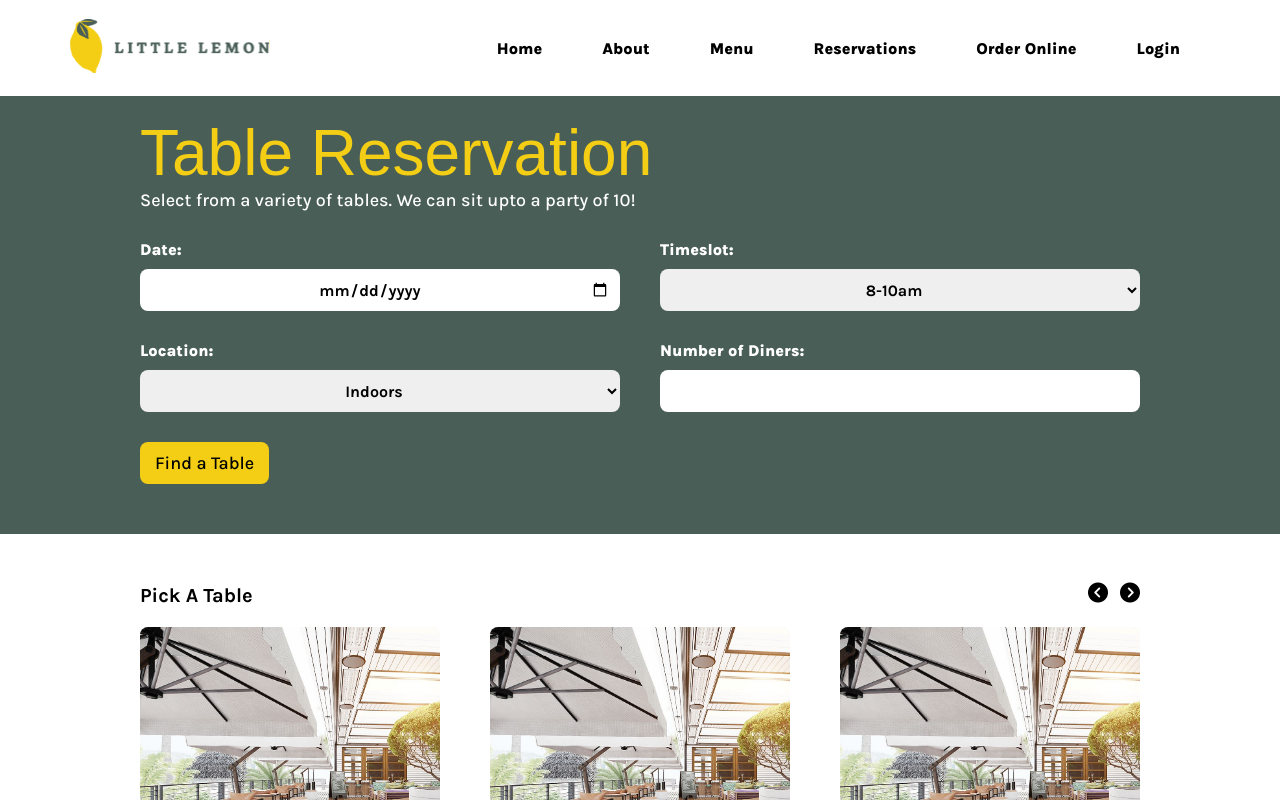
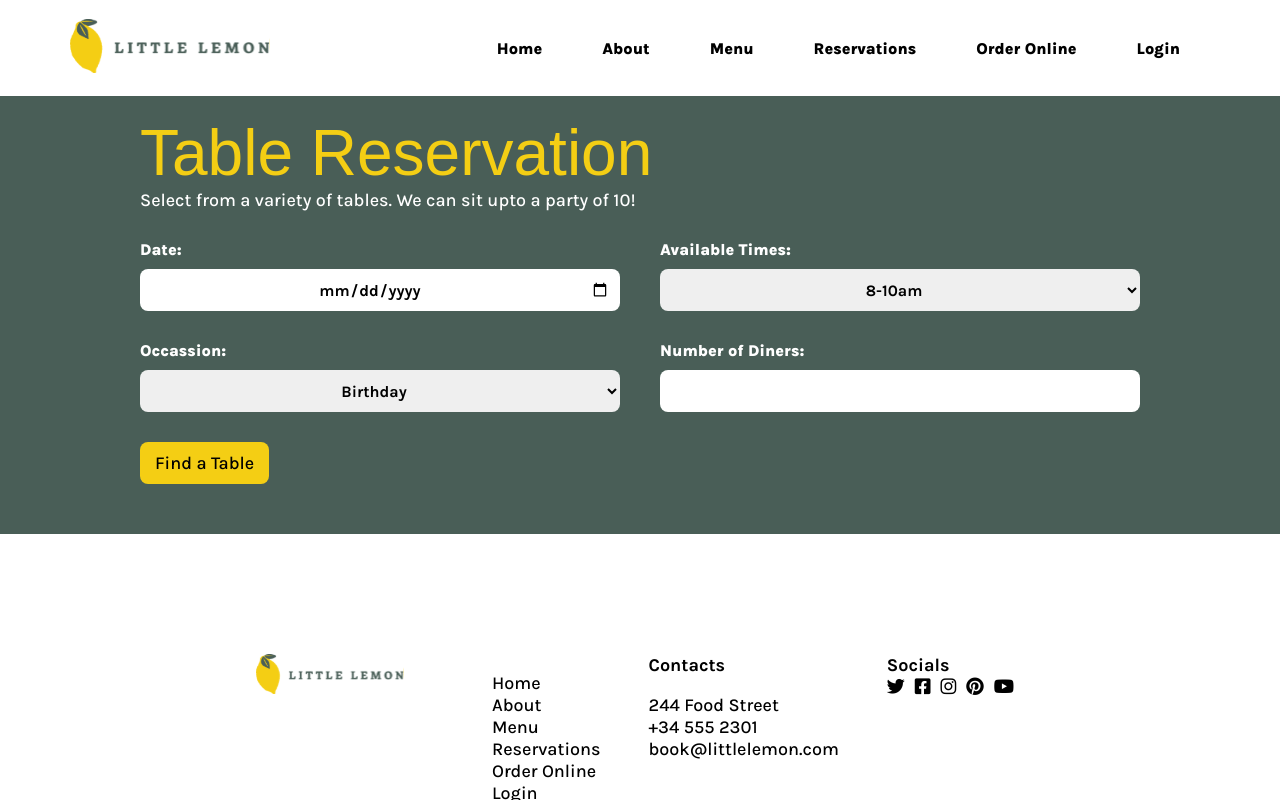
Before and after one commit to Karuma46/capstone, a React (Create React App) app: page /booking in a window 1280 px wide. Shown: the top 800 px of the page. Built offline with nearby package versions, Linux system fonts and the light colour scheme; a web font is replaced by a local one.

Commit message:
Enhanced the table booking process

```diff
--- a/public/index.html
+++ b/public/index.html
@@ -39,6 +39,7 @@
 			crossorigin="anonymous"
 			referrerpolicy="no-referrer"
 		/>
+		<script src="https://raw.githubusercontent.com/Meta-Front-End-Developer-PC/capstone/master/api.js"></script>
 		<title>Little Lemon</title>
 	</head>
 	<body>
--- a/src/booking/bookingForm.js
+++ b/src/booking/bookingForm.js
@@ -1,12 +1,11 @@
 import { useState } from "react";
-import { Link } from "react-router-dom";
 import FormInput from "components/inputs";
 
-const BookingForm = () => {
+const BookingForm = ({ setShowTables }) => {
 	const [booking, setBooking] = useState({
 		date: "",
 		timeslot: "8-10",
-		location: "Indoors",
+		occassion: "Birthday",
 		diners: 1,
 	});
 
@@ -29,24 +28,49 @@ const BookingForm = () => {
 		},
 	]);
 
-	const [locations] = useState([
+	const [occassions] = useState([
 		{
-			name: "Indoors",
-			value: "Indoors",
+			name: "Birthday",
+			value: "Birthday",
 		},
 		{
-			name: "Outdoors",
-			value: "Outdoors",
+			name: "Anniversary",
+			value: "Anniversary",
 		},
 	]);
+
+	const getMinDate = () => {
+		var d = new Date();
+		var today = `${d.getFullYear()}-${String(d.getMonth() + 1).padStart(
+			2,
+			0
+		)}-${d.getUTCDate()}`;
+		console.log(today);
+		return today;
+	};
+
+	const getMaxDate = () => {
+		var d = new Date();
+		var today = `${d.getFullYear()}-${String(d.getMonth() + 2).padStart(
+			2,
+			0
+		)}-${d.getUTCDate()}`;
+		console.log(today);
+		return today;
+	};
 
 	const handleBooking = (obj) => {
 		setBooking({ ...booking, ...obj });
 	};
 
+	const handleSubmit = (e) => {
+		e.preventDefault();
+		setShowTables(true);
+	};
+
 	return (
 		<>
-			<form>
+			<form onSubmit={handleSubmit}>
 				<FormInput
 					label="Date:"
 					type="date"
@@ -54,26 +78,31 @@ const BookingForm = () => {
 					value={booking.date}
 					onChange={handleBooking}
 					className="half"
+					min={getMinDate()}
+					max={getMaxDate()}
+					required={true}
 				/>
 
 				<FormInput
-					label="Timeslot:"
+					label="Available Times:"
 					type="select"
 					id="timeslot"
 					value={booking.timeslot}
 					options={timeslots}
 					onChange={handleBooking}
 					className="half"
+					required={true}
 				/>
 
 				<FormInput
-					label="Location:"
+					label="Occassion:"
 					type="select"
-					id="location"
-					value={booking.location}
-					options={locations}
+					id="occassion"
+					value={booking.occassion}
+					options={occassions}
 					onChange={handleBooking}
 					className="half"
+					required={true}
 				/>
 				<FormInput
 					label="Number of Diners:"
@@ -84,8 +113,9 @@ const BookingForm = () => {
 					min="1"
 					onChange={handleBooking}
 					className="half"
+					required={true}
 				/>
-				<button>Find a Table</button>
+				<button type="submit">Find a Table</button>
 			</form>
 		</>
 	);
--- a/src/booking/bookingInfo.js
+++ b/src/booking/bookingInfo.js
@@ -1,16 +1,22 @@
 import { useState } from "react";
+import { useNavigate } from "react-router-dom";
 import Footer from "components/footer";
 import Header from "components/header";
 import FormInput from "components/inputs";
-import { Link } from "react-router-dom";
 
 const BookingInfo = () => {
+	const navigate = useNavigate();
 	const [info, setInfo] = useState({
 		email: "",
 		firstname: "",
 		lastname: "",
 		phonenumber: "",
 	});
+
+	const handleSubmit = (e) => {
+		e.preventDefault();
+		navigate("/booking/pay");
+	};
 
 	return (
 		<>
@@ -51,19 +57,21 @@ const BookingInfo = () => {
 								</div>
 							</div>
 							<div className="sectionContent">
-								<form>
+								<form onSubmit={handleSubmit}>
 									<FormInput
-										label="Email Address"
+										label="Email Address *"
 										type="email"
 										value={info.email}
 										className="light"
+										required={true}
 									/>
 
 									<FormInput
-										label="First Name"
+										label="First Name *"
 										type="text"
 										value={info.firstname}
 										className="light half"
+										required={true}
 									/>
 
 									<FormInput
@@ -80,9 +88,9 @@ const BookingInfo = () => {
 										className="light"
 									/>
 
-									<Link to="/booking/pay">
-										<button>Payment Details</button>
-									</Link>
+									<button type="submit">
+										Payment Details
+									</button>
 								</form>
 							</div>
 						</div>
--- a/src/booking/bookingPayment.js
+++ b/src/booking/bookingPayment.js
@@ -1,9 +1,12 @@
 import { useState } from "react";
+import { useNavigate } from "react-router";
 import Footer from "components/footer";
 import Header from "components/header";
 import FormInput from "components/inputs";
 
 const BookingPayment = () => {
+	const navigate = useNavigate();
+
 	const [pay, setPay] = useState({
 		cardNumber: "",
 		cvv: "",
@@ -12,6 +15,15 @@ const BookingPayment = () => {
 		postalCode: "",
 		city: "",
 	});
+
+	const handleChange = (obj) => {
+		setPay({ ...pay, ...obj });
+	};
+
+	const handleSubmit = (e) => {
+		e.preventDefault();
+		navigate("/booking/success");
+	};
 
 	return (
 		<>
@@ -52,34 +64,41 @@ const BookingPayment = () => {
 								</div>
 							</div>
 							<div className="sectionContent">
-								<form>
+								<form onSubmit={handleSubmit}>
 									<FormInput
 										label="Card Number*"
 										type="text"
 										value={pay.cardNumber}
 										className="light"
+										required={true}
+										onChange={handleChange}
 									/>
 									<FormInput
 										label="CVV*"
 										type="text"
 										value={pay.cvv}
 										className="light half"
+										required={true}
+										onChange={handleChange}
 									/>
 
 									<FormInput
-										label="Expiry Date"
+										label="Expiry Date *"
 										type="month"
 										value={pay.expiryDate}
 										className="light half"
+										required={true}
+										onChange={handleChange}
 									/>
 
 									<hr style={{ width: "100%" }} />
 
 									<FormInput
-										label="Address"
+										label="Address *"
 										type="text"
 										value={pay.address}
 										className="light half"
+										required={true}
 									/>
 									<FormInput
 										label="Postal Code/Zip"
@@ -88,13 +107,14 @@ const BookingPayment = () => {
 										className="light half"
 									/>
 									<FormInput
-										label="City"
+										label="City *"
 										type="text"
 										value={pay.city}
 										className="light"
+										required={true}
 									/>
 
-									<button>Pay</button>
+									<button type="submit">Pay</button>
 								</form>
 							</div>
 						</div>
--- a/src/booking/bookingTables.js
+++ b/src/booking/bookingTables.js
@@ -30,7 +30,7 @@ const TableCard = ({ table }) => {
 							<div className="specialCTA">
 								<Link to="info">
 									<button className="textBtn">
-										Pick a table
+										Book Table
 									</button>
 								</Link>
 							</div>
--- a/src/booking/index.js
+++ b/src/booking/index.js
@@ -1,4 +1,4 @@
-
+import { useState } from "react";
 
 import Footer from "components/footer";
 import Header from "components/header";
@@ -7,6 +7,8 @@ import BookingForm from "./bookingForm";
 import BookingTables from "./bookingTables";
 
 const Booking = () => {
+	const [showTables, setShowTables] = useState(false);
+
 	return (
 		<>
 			<div id="container">
@@ -24,14 +26,18 @@ const Booking = () => {
 										sit upto a party of 10!
 									</p>
 								</div>
-								<BookingForm />
+								<BookingForm setShowTables={setShowTables} />
 							</div>
 						</div>
 					</section>
 					<section>
 						<div className="sectionWrap">
+							{showTables && (
+								<>
 									<div className="sectionHeader">
-								<h3 className="sectionTitle">Pick A Table</h3>
+										<h3 className="sectionTitle">
+											Pick A Table
+										</h3>
 										<div>
 											<span>
 												<i className="fas fa-circle-chevron-left fa-lg">
@@ -49,6 +55,8 @@ const Booking = () => {
 									<div className="sectionContent">
 										<BookingTables />
 									</div>
+								</>
+							)}
 						</div>
 					</section>
 				</main>
```
Lines whose indentation alone changed are shown as unchanged.
